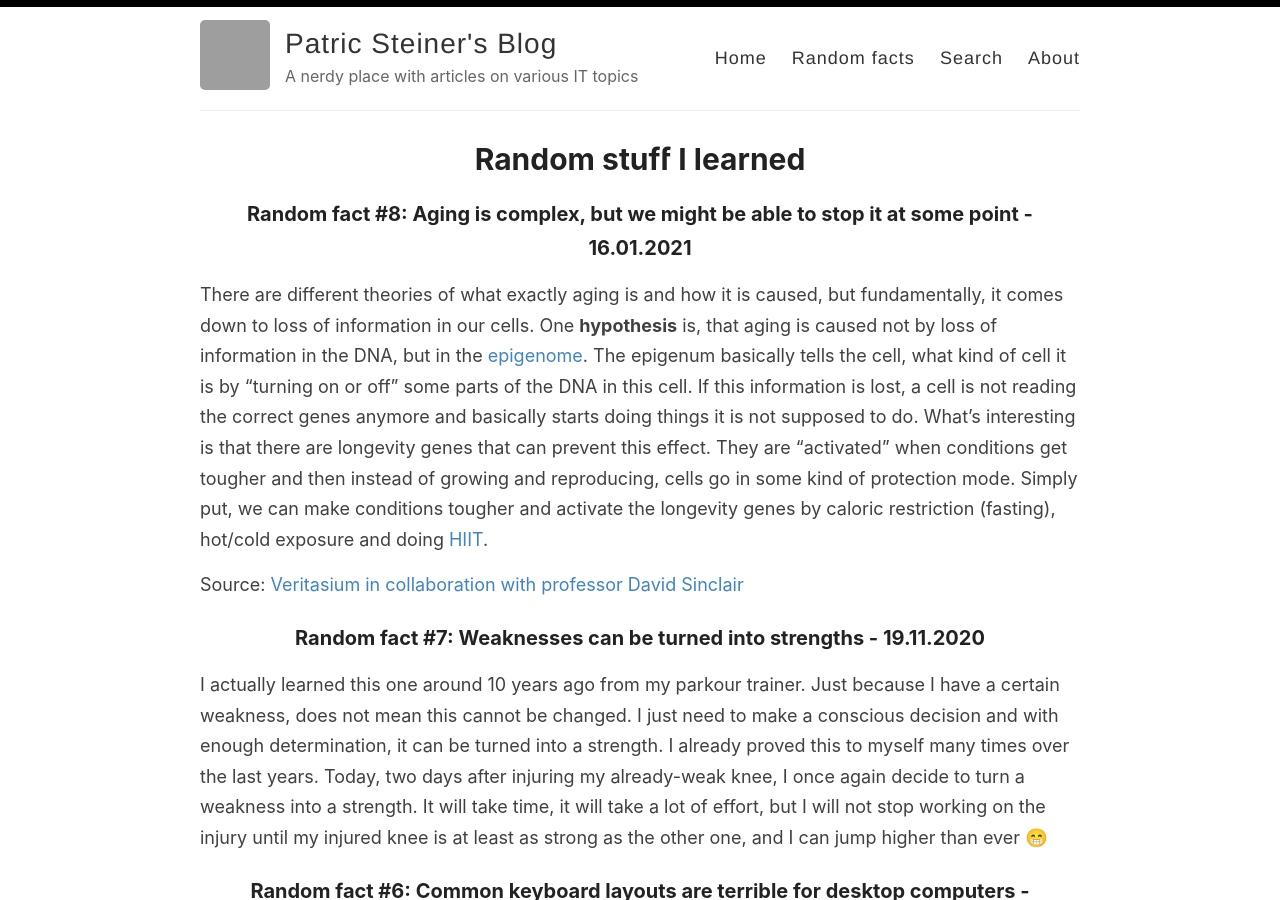
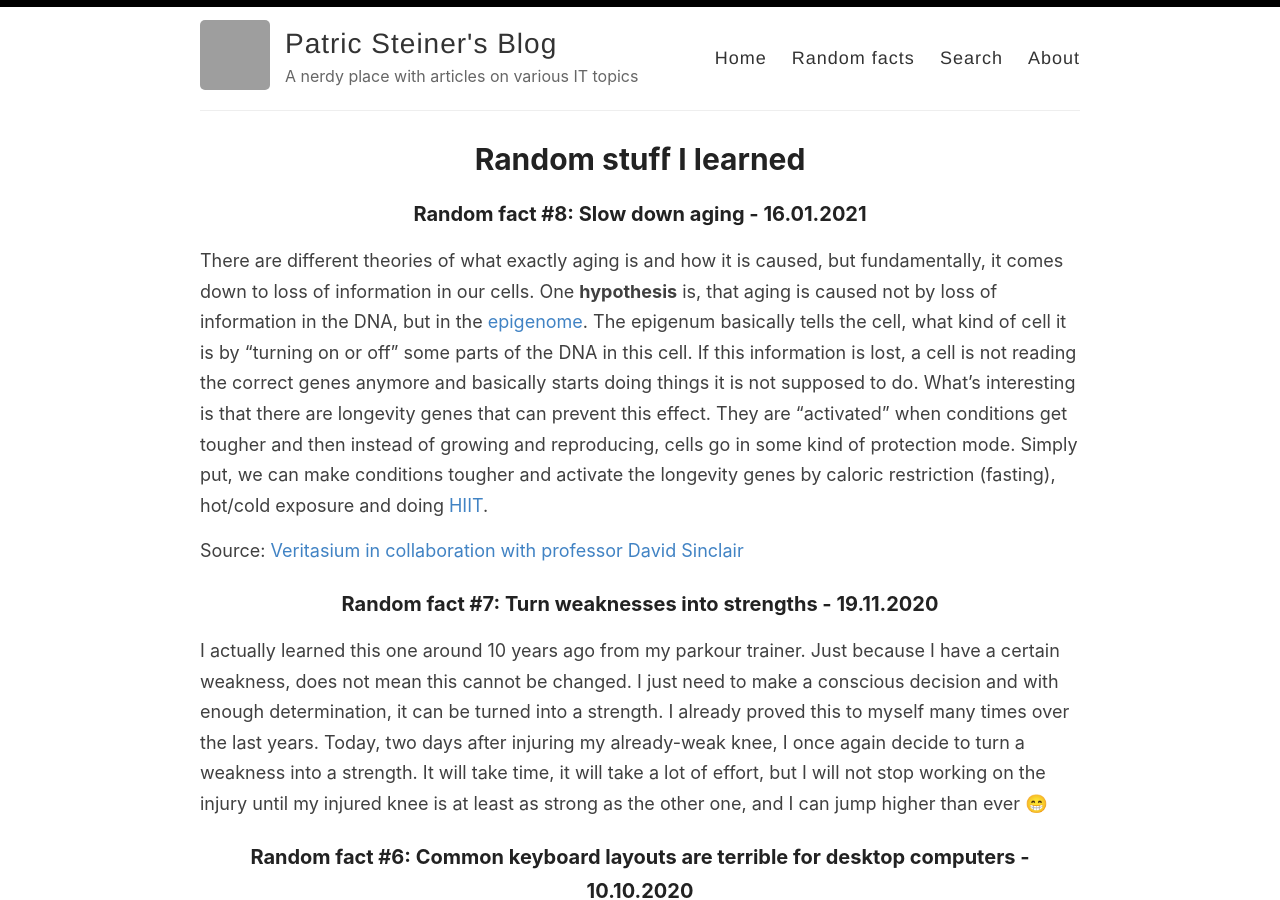
Before and after one commit to patricsteiner/patricsteiner.github.io, a Jekyll site: the page built from _pages/randomfacts.md, in a window 1280 px wide and 900 px high. Built offline with Jekyll 4.4.1, drawn with Linux system fonts in a browser that asks for light colours; grey boxes are pictures that could not be loaded.

Commit message:
shorten titles

```diff
--- a/_pages/randomfacts.md
+++ b/_pages/randomfacts.md
@@ -4,7 +4,7 @@ title: Random stuff I learned
 permalink: /randomfacts/
 ---
 
-### Random fact #8: Aging is complex, but we might be able to stop it at some point - 16.01.2021
+### Random fact #8: Slow down aging - 16.01.2021
 There are different theories of what exactly aging is and how it is caused, but fundamentally, it comes down to loss of information in our cells.
 One __hypothesis__ is, that aging is caused not by loss of information in the DNA, but in the [epigenome](https://en.wikipedia.org/wiki/Epigenome).
 The epigenum basically tells the cell, what kind of cell it is by "turning on or off" some parts of the DNA in this cell.
@@ -16,9 +16,8 @@ Simply put, we can make conditions tougher and activate the longevity genes by c
 Source: [Veritasium in collaboration with professor David Sinclair](https://www.youtube.com/watch?v=QRt7LjqJ45k)
 
 
-### Random fact #7: Weaknesses can be turned into strengths - 19.11.2020
+### Random fact #7: Turn weaknesses into strengths - 19.11.2020
 I actually learned this one around 10 years ago from my parkour trainer. Just because I have a certain weakness, does not mean this cannot be changed. I just need to make a conscious decision and with enough determination, it can be turned into a strength. I already proved this to myself many times over the last years. Today, two days after injuring my already-weak knee, I once again decide to turn a weakness into a strength. It will take time, it will take a lot of effort, but I will not stop working on the injury until my injured knee is at least as strong as the other one, and I can jump higher than ever 😁
-
 
 
 ### Random fact #6: Common keyboard layouts are terrible for desktop computers - 10.10.2020
@@ -27,10 +26,8 @@ The QWERTY/QWERTZ keyboard layout was designed for typewriters. The keys are arr
 ![QWERTY vs. DVORAK heatmap](https://i.imgur.com/iVJx4OQ.png)
 
 
-
 ### Random fact #5: Binary search for git commits - 03.09.2020
 When trying to find a commit that broke a piece of code, `git bisect start` can be used to initiate a binary search for the commit. Type `git bisect bad`, meaning current revision is broken, and then `git bisect good HASH_OF_A_WORKING_REVISION`. A revision in the middle of good and bad will then be checked out. Test if it works and type either `git bisect good` or `git bisect bad`. Repeat the process until you find the commit that broke the code. Then end with `git bisect reset` to return to the HEAD 🙌.
-
 
 
 ### Random fact #4: "En passant" chess rule - 25.05.2020
@@ -39,13 +36,11 @@ When moving a pawn two squares, in the very next turn (and only in this turn) it
 ![En passant move in chess](https://i.imgur.com/YJskQYY.gif)
 
 
-
 ### Random fact #3: How to read piano notes - 29.04.2020
 There are two clefs for piano sheet music: The treble clef for the higher notes (left hand) and the bass clef for the lower notes (right hand).
 The middle C is on the line between the two clefs, as can be seen in the image below. There is a pattern that is easy to remember, from which all other notes in the scale (C, D, E, F, G, A, H) can be derived.
 
 ![Treble and bass clef notes](https://i.imgur.com/3UBiwau.png "Treble and bass clef notes")
-
 
 
 ### Random fact #2: How a Chrome extension works - 21.04.2020
@@ -62,8 +57,6 @@ Communication between content and background scripts and even betweeen extension
 Resources: [Chrome extension developer documentation](https://developer.chrome.com/extensions/overview)
 
 
-
-
 ### Random fact #1: How our lungs work - 19.04.2020
 Humans have two lungs which are directly in front of the heart. The lungs are comparable to a balloon filled with a sponge. When we breathe in, the air goes through the trachea (Luftröhre in german). Mucus in the trachea prevents dust etc. to get into the lungs. From the trachea the air goes into the lungs, which are structured like a tree that branches into smaller and smaller pipes (called bronchioles), until eventually the air gets into little air sacks called alveoli. These air sacks are surrounded by capillares filled with red blood cells, containing a protein called hemoglobin. Because of diffusion (molecules in gas move where there is a lower concentration of their kind) the C02 in the blood will be unloaded into the lungs (and later exhaled) and the 02 will go to the hemoglobin and transported through the body via the bloodstream.
 
```
Also changed, not shown: _posts/2020-11-19-how-to-think.md (+0 -3 lines).
